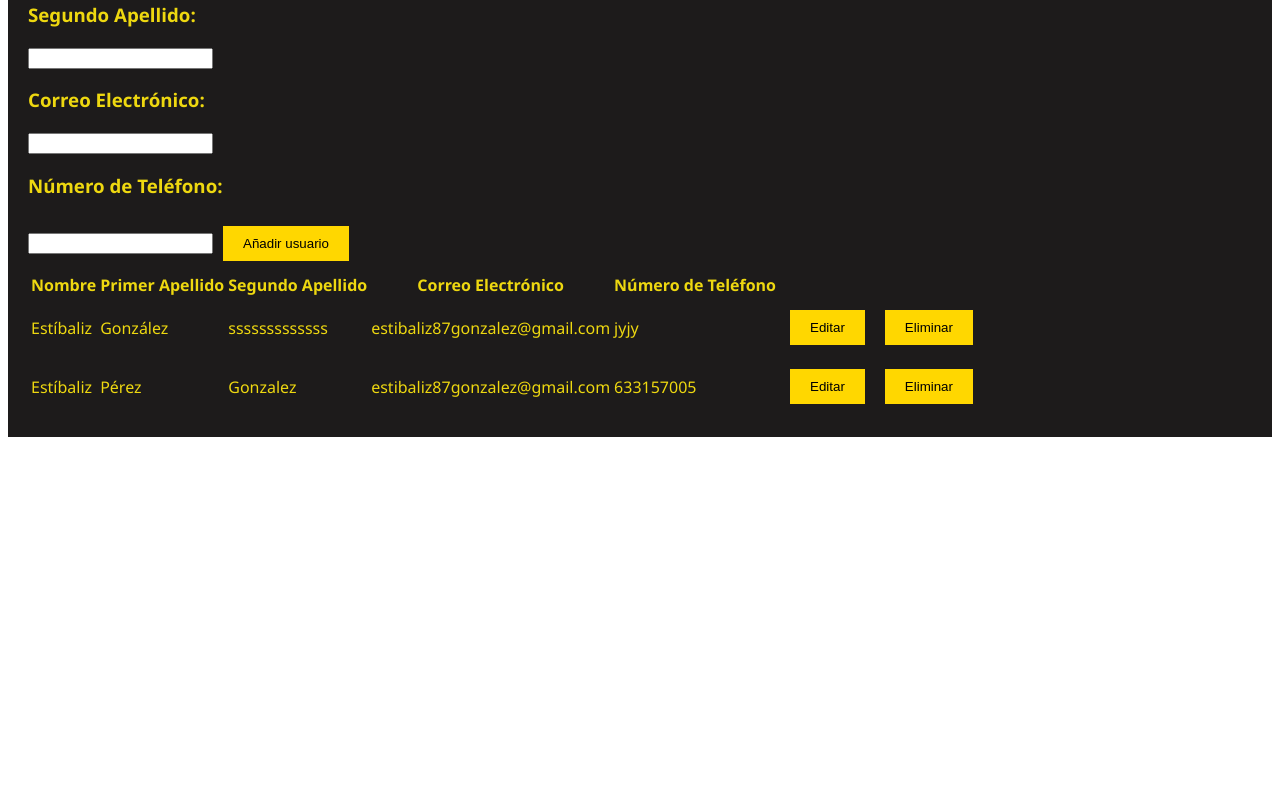
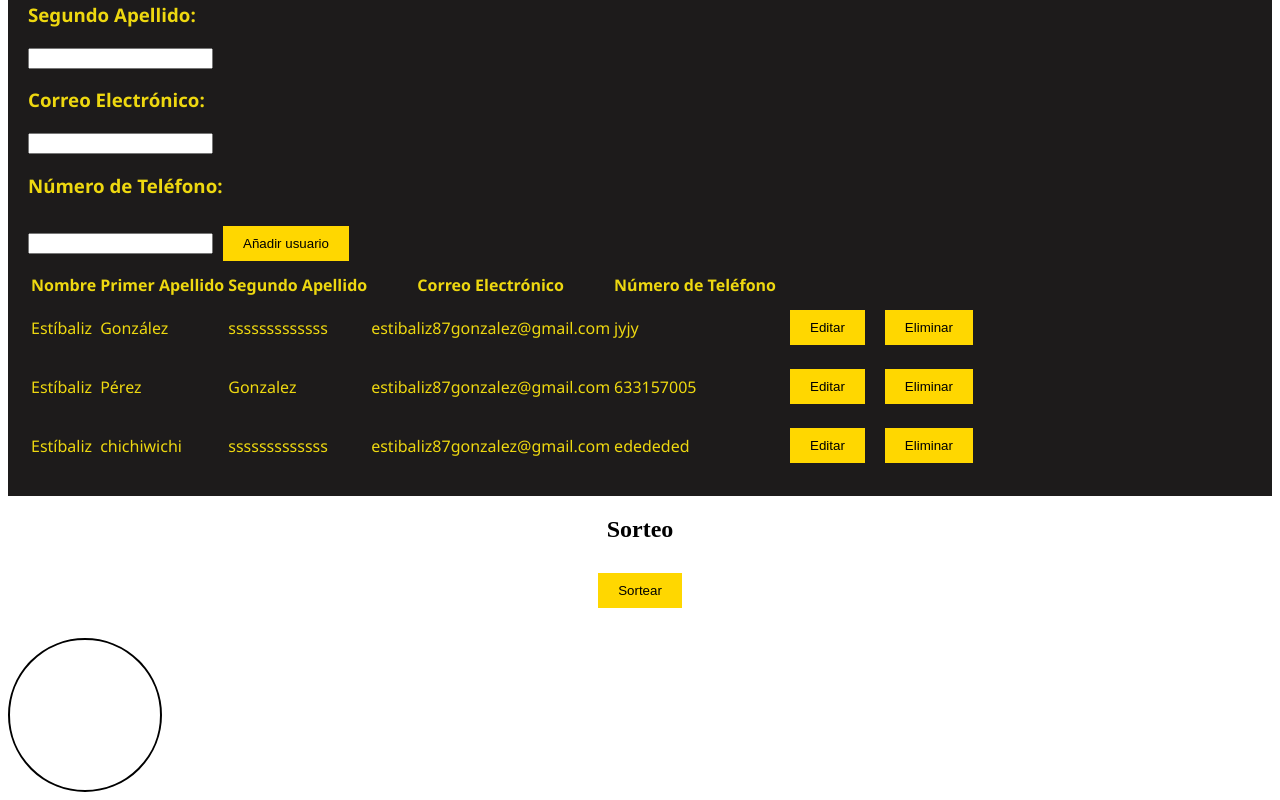
Before and after one commit to EstyGlez/Wheel-Of-Doom, a React (Vite) app in the folder Ruleta/: page / in a window 1280 px wide. Shown: the part 353-1153 px from the top of the page. Before the commit the page ends 800 px from the top, so only its background shows below. Built offline with nearby package versions, Linux system fonts and the light colour scheme; data requests are answered from the project's data file.

Commit message:
Roulette Componenet

```diff
--- a/Ruleta/db.json
+++ b/Ruleta/db.json
@@ -15,6 +15,14 @@
       "lastName": "Gonzalez",
       "email": "estibaliz87gonzalez@gmail.com",
       "phoneNumber": "633157005"
+    },
+    {
+      "id": "3e5b",
+      "userName": "Estíbaliz",
+      "surName": "chichiwichi",
+      "lastName": "sssssssssssss",
+      "email": "estibaliz87gonzalez@gmail.com",
+      "phoneNumber": "edededed"
     }
   ]
 }
--- a/Ruleta/src/App.jsx
+++ b/Ruleta/src/App.jsx
@@ -2,6 +2,7 @@ import { useState } from 'react'
 import './App.css'
 import Queen from "./Componentes/BlogQueen/Queen.jsx"
 import Home from "./Views/Home.jsx"
+import Roulette from './Componentes/roulette/Roulette.jsx'
 
 function App() {
 
@@ -9,6 +10,7 @@ function App() {
     <>
      <Queen/>
      <Home/>
+     <Roulette/>
     </>
   )
 }
--- /dev/null
+++ b/Ruleta/src/Componentes/roulette/Roulette.jsx
@@ -0,0 +1,49 @@
+import React, { useState, useEffect } from "react";
+import "./roulette.css";
+
+const Roulette = ({ userList }) => {
+  const [selectedUser, setSelectedUser] = useState(null);
+  const [remainingUsers, setRemainingUsers] = useState([]);
+
+  useEffect(() => {
+    if (Array.isArray(userList)) {
+      setRemainingUsers([...userList]);
+    } else {
+      console.error("userList no es un array válido");
+      // En este caso, puedes establecer remainingUsers como un array vacío o manejar el error de otra manera.
+      setRemainingUsers([]);
+    }
+  }, [userList]);
+
+  const handleSorteo = () => {
+    if (remainingUsers.length === 0) {
+      alert("¡Todos los usuarios han sido seleccionados!");
+      return;
+    }
+
+    const randomIndex = Math.floor(Math.random() * remainingUsers.length);
+    const selected = remainingUsers[randomIndex];
+
+    setSelectedUser(selected);
+    setRemainingUsers(remainingUsers.filter((user) => user.id !== selected.id));
+  };
+
+  return (
+    <div className="sorteo-container">
+      <h2>Sorteo</h2>
+      <button onClick={handleSorteo} disabled={remainingUsers.length === 0}>
+        Sortear
+      </button>
+      <div className="ruleta">
+        {selectedUser && (
+          <div className="resultado">
+            <p>Felicidades, el usuario seleccionado es:</p>
+            <p>{`${selectedUser.userName} ${selectedUser.surName}`}</p>
+          </div>
+        )}
+      </div>
+    </div>
+  );
+};
+
+export default Roulette;
--- /dev/null
+++ b/Ruleta/src/Componentes/roulette/roulette.css
@@ -0,0 +1,23 @@
+.sorteo-container {
+    text-align: center;
+  }
+
+  .ruleta {
+    display: flex;
+    justify-content: center;
+    align-items: center;
+    margin-top: 20px;
+    height: 150px;
+    width: 150px;
+    border: 2px solid black;
+    border-radius: 50%;
+    position: relative;
+    overflow: hidden;
+  }
+
+  .resultado {
+    position: absolute;
+    top: 50%;
+    left: 50%;
+    transform: translate(-50%, -50%);
+  }
```
